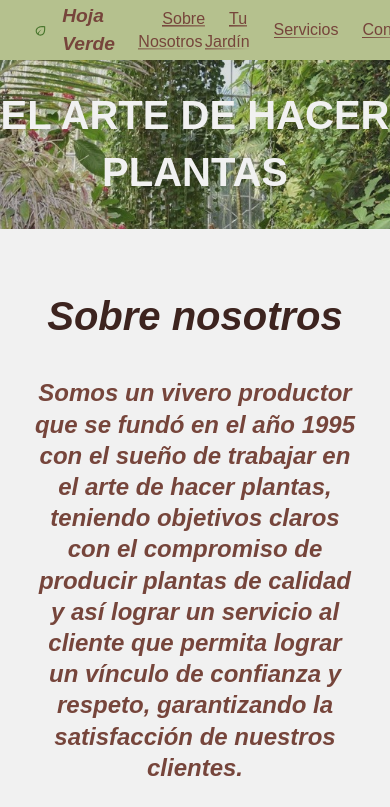
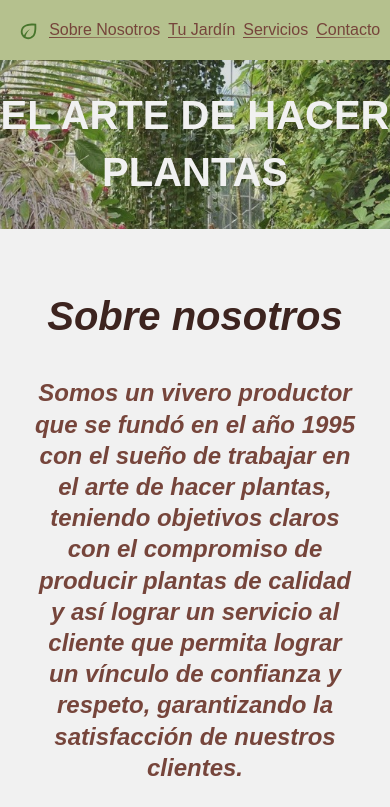
Before and after one commit to VillalbaAgustin/HojaVerde, a plain HTML site: page index.html in a window 390 px wide. Shown: the top 807 px of the page. Drawn offline with Linux system fonts and the light colour scheme; a web font is replaced by a local one.

Commit message:
logo media query

```diff
--- a/static/css/style.css
+++ b/static/css/style.css
@@ -41,7 +41,7 @@ main {
 a {
   list-style: none;
   text-decoration: none;
-  margin-left: var(--spacer-4);
+  margin-left: var(--spacer-2);
   color: var(--font-text-color);
 }
 
@@ -70,6 +70,18 @@ nav {
   display: flex;
   width: 95%;
   justify-content: space-between;
+}
+
+#logo{
+  display: flex;
+  justify-content: center;
+  align-items: center;
+}
+
+#logo a svg{
+  display: flex;
+  align-items: center;
+  justify-content: center;
 }
 
 #logo a, ul {
@@ -231,6 +243,12 @@ h1 {
   .contenido2, .contenido3{
     text-align: center;
   }
+
+  .logo-text{
+    display: none;
+  }
+
+
 }
 
 @media only screen and (min-width: 601px) and (max-width: 992px){
@@ -279,16 +297,13 @@ footer p{
   padding: 1rem;
 }
 
-
-/* CAMBIOS HECHOS POR CONSTANZA */
-
+  /*********** Sección **************/
 .seccion_clara{
   background-color: var(--third-color);
 }
 
 .seccion_clara, .seccion_oscura{
   width: 100%;
-  /* padding: 0rem 2rem; */
 }
 
   /* Sección Tu Jardín */
```
